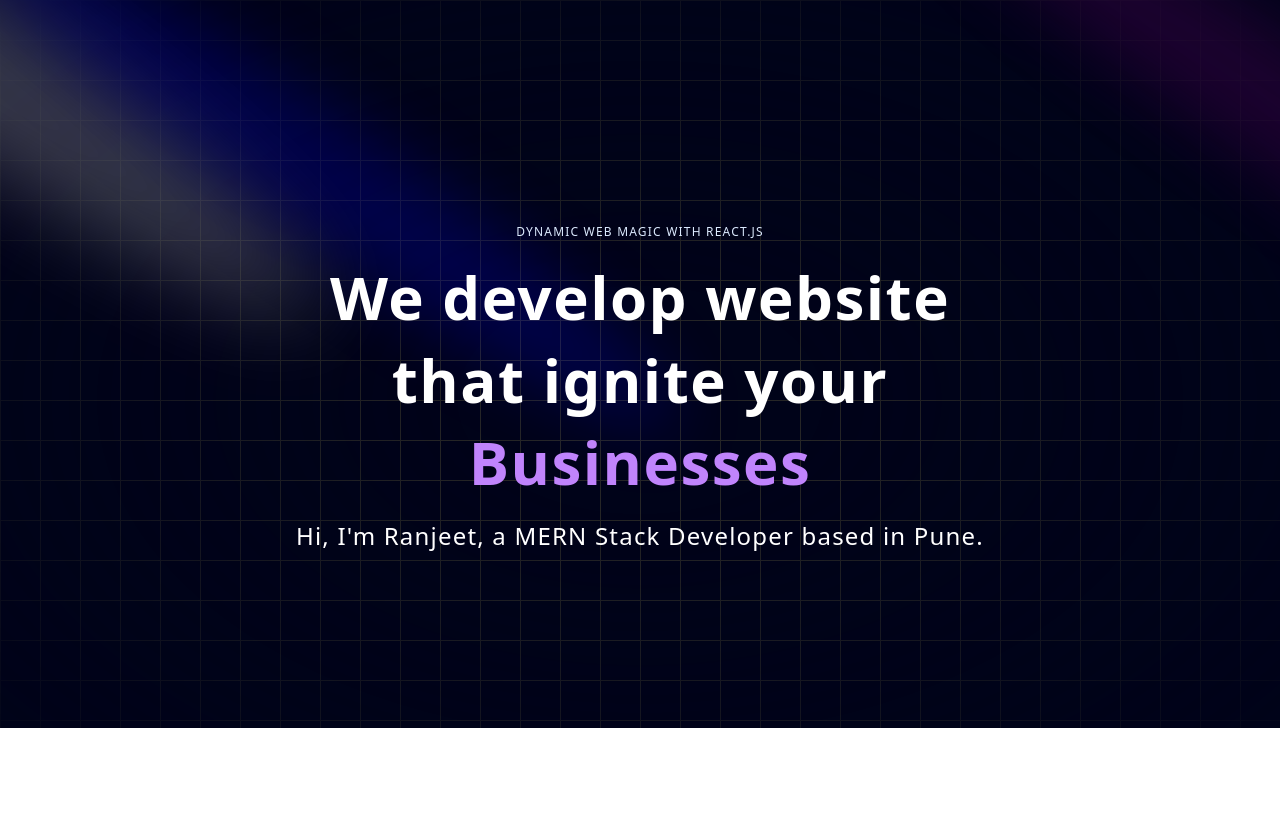
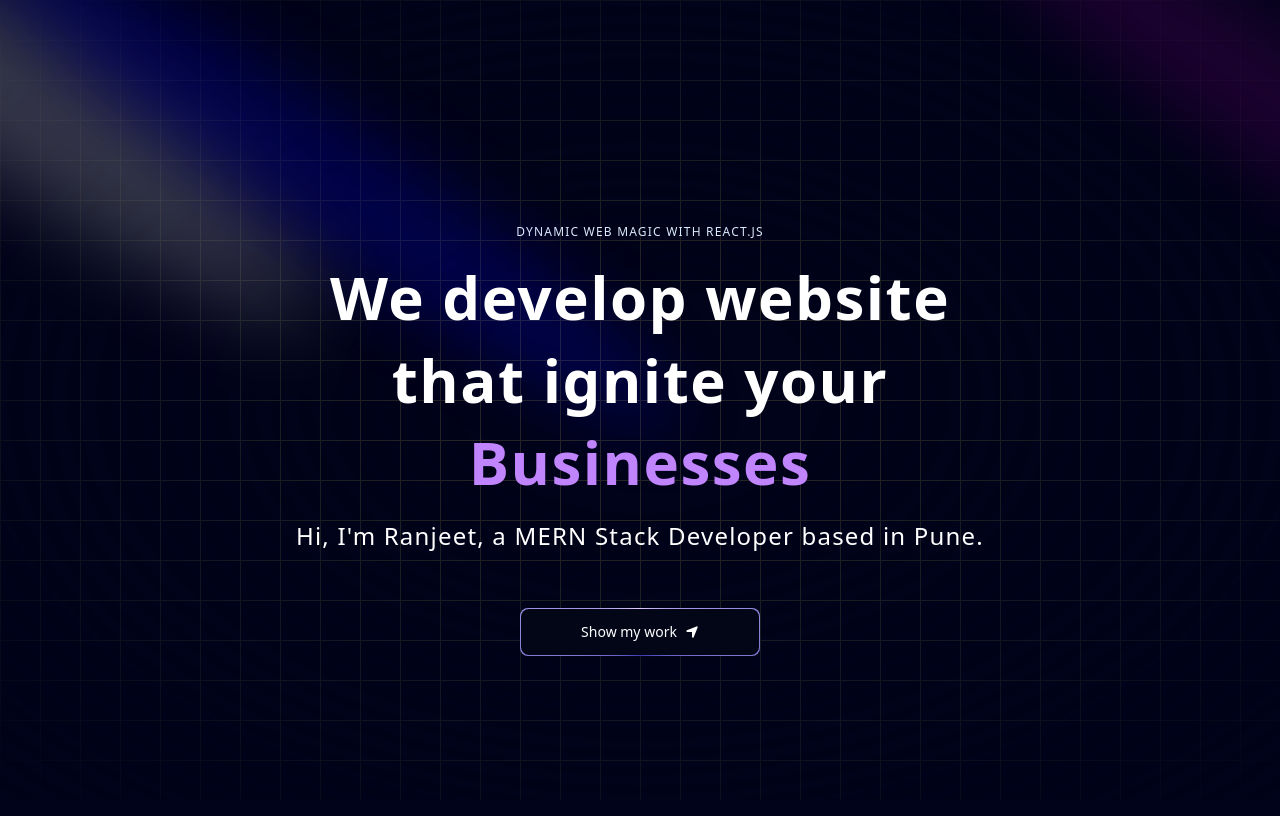
Before and after one commit to Ranjeet-vishwakarma-8081/RanjeetTechSolutions, a React (Vite) app: page / in a window 1280 px wide. Built offline with nearby package versions, Linux system fonts and the light colour scheme.

Commit message:
Added the Magic button component

```diff
--- a/package.json
+++ b/package.json
@@ -14,6 +14,7 @@
     "motion": "^12.7.4",
     "react": "^19.0.0",
     "react-dom": "^19.0.0",
+    "react-icons": "^5.5.0",
     "tailwind-merge": "^3.2.0"
   },
   "devDependencies": {
--- a/src/components/Hero.jsx
+++ b/src/components/Hero.jsx
@@ -1,4 +1,6 @@
+import { FaLocationArrow } from "react-icons/fa6";
 import { cn } from "../lib/utils";
+import MagicButton from "./ui/MagicButton";
 import { Spotlight } from "./ui/Spotlight";
 import { TextGenerateEffect } from "./ui/TextGenerateEffect";
 
@@ -47,6 +49,15 @@ const Hero = () => {
           <p className="mb-4 text-sm text-center dark:text-white md:tracking-wider md:text-lg lg:text-2xl">
             Hi, I'm Ranjeet, a MERN Stack Developer based in Pune.
           </p>
+
+          {/* Magic Button */}
+          <a href="#about">
+            <MagicButton
+              title="Show my work"
+              icon={<FaLocationArrow />}
+              position="right"
+            />
+          </a>
         </div>
       </div>
     </div>
--- /dev/null
+++ b/src/components/ui/MagicButton.jsx
@@ -0,0 +1,14 @@
+const MagicButton = ({ title, icon, position, handleClick }) => {
+  return (
+    <button className="relative inline-flex w-full h-12 overflow-hidden rounded-lg p-[1px] focus:outline-none md:w-60 md:mt-10">
+      <span className="absolute inset-[-1000%] animate-[spin_2s_linear_infinite] bg-[conic-gradient(from_90deg_at_50%_50%,#E2CBFF_0%,#393BB2_50%,#E2CBFF_100%)]" />
+      <span className="inline-flex items-center justify-center w-full h-full gap-2 text-sm font-medium text-white rounded-lg cursor-pointer px-7 bg-slate-950 backdrop-blur-3xl">
+        {position === "left" && icon}
+        {title}
+        {position === "right" && icon}
+      </span>
+    </button>
+  );
+};
+
+export default MagicButton;
```
Also changed, not shown: 1 other file (tests, documents, lock files or other folders).
